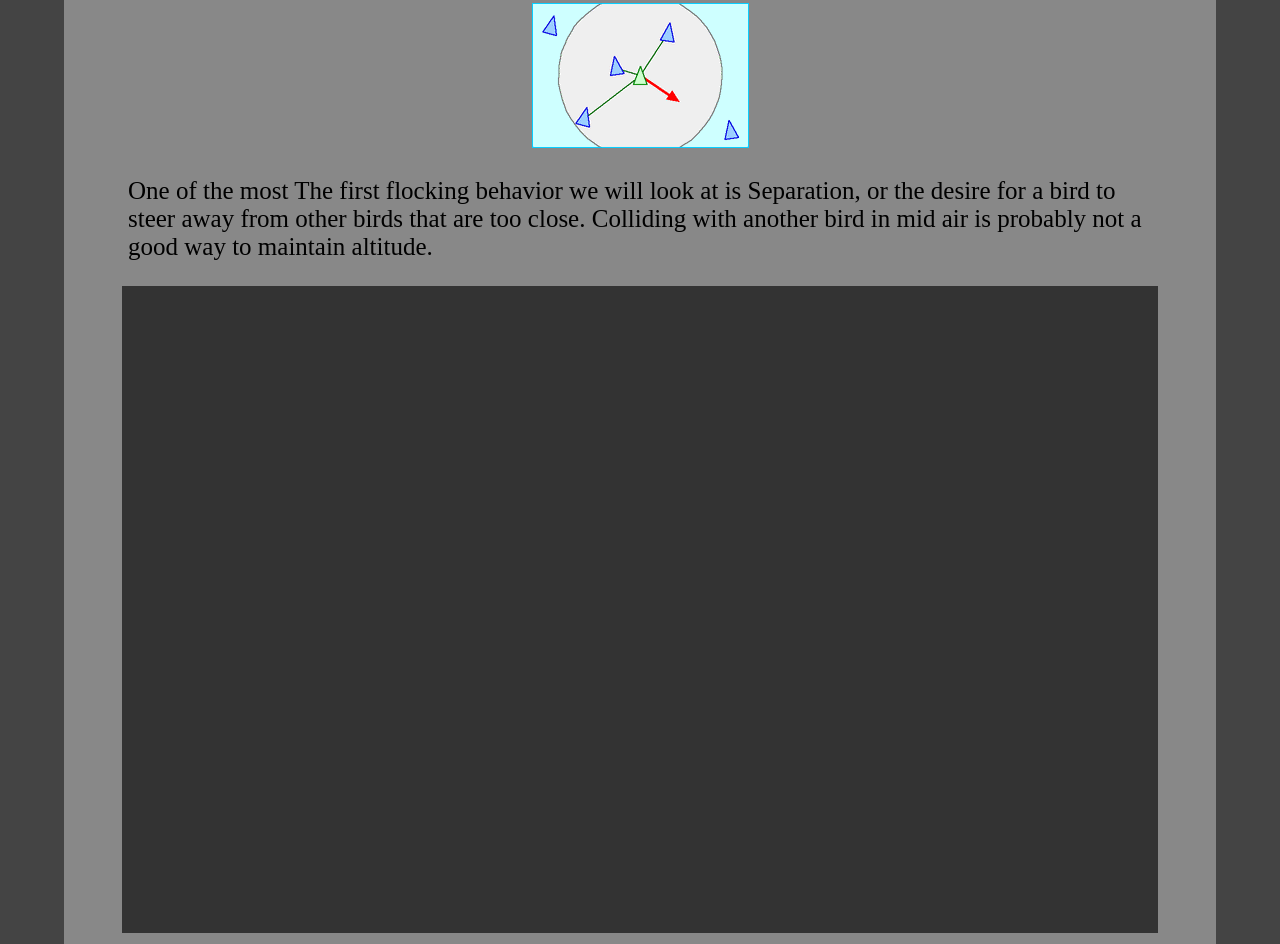
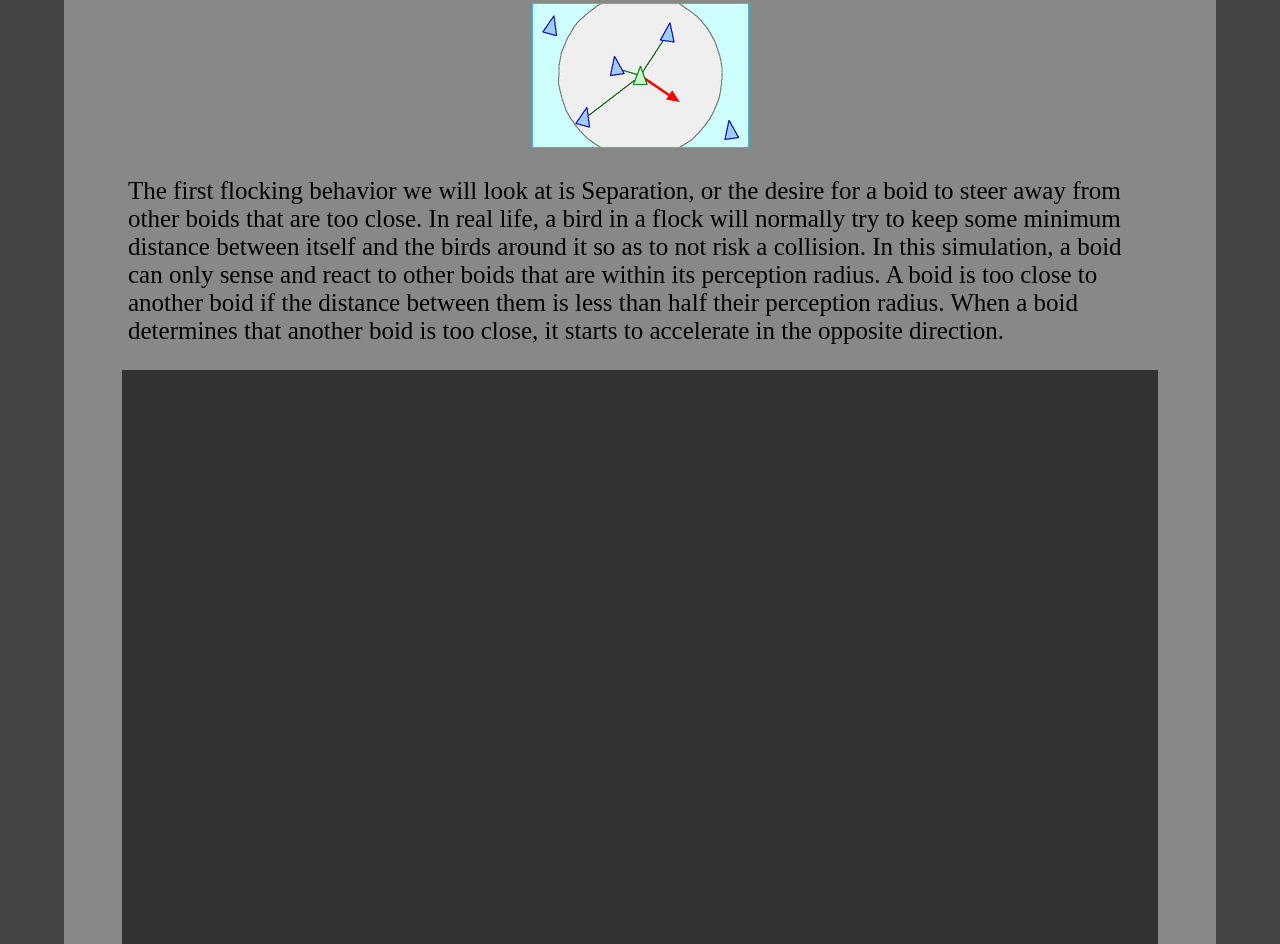
Before and after one commit to boettcherb/Flock-Simulation, a plain HTML site: page index.html in a window 1280 px wide. Shown: the part 2028-2972 px from the top of the page. Drawn offline with Linux system fonts and the light colour scheme.

Commit message:
Started working on the separation paragraphs

```diff
--- a/index.html
+++ b/index.html
@@ -74,10 +74,14 @@
         <h2>Separation</h2>
         <img src="separation.gif" alt="Boid Separation Behavior">
         <p>
-            One of the most
-            The first flocking behavior we will look at is Separation, or the desire for a bird to
-            steer away from other birds that are too close. Colliding with another bird in
-            mid air is probably not a good way to maintain altitude.
+            The first flocking behavior we will look at is Separation, or the desire for a boid
+            to steer away from other boids that are too close. In real life, a bird in a flock
+            will normally try to keep some minimum distance between itself and the birds around
+            it so as to not risk a collision. In this simulation, a boid can only sense and react
+            to other boids that are within its perception radius. A boid is too close to another
+            boid if the distance between them is less than half their perception radius. When a
+            boid determines that another boid is too close, it starts to accelerate in the opposite
+            direction.
         </p>
         <canvas id="canvas1" class="canvas"></canvas>
         <br>
```
